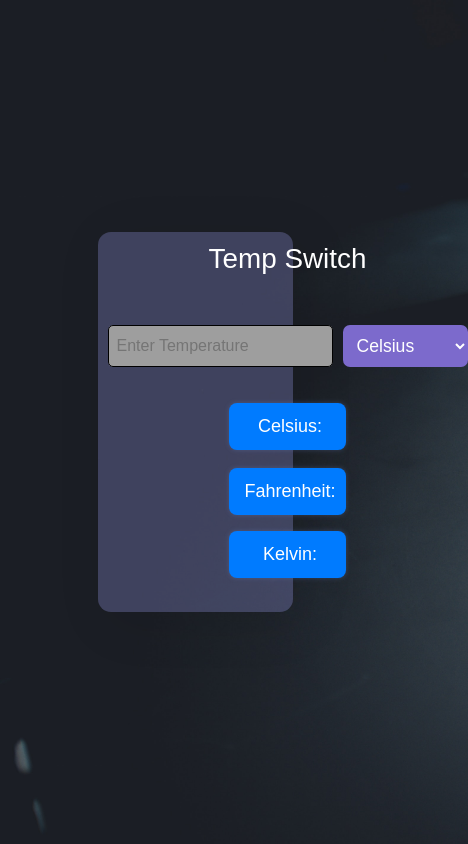
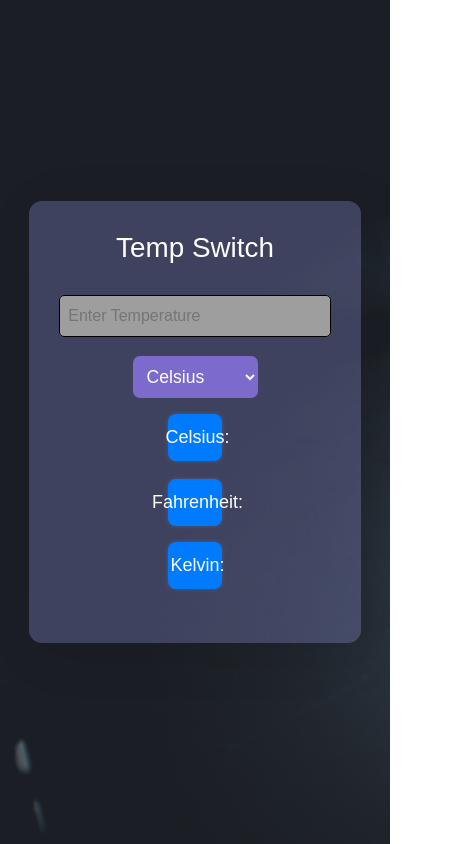
Before and after one commit to Ashwani2529/TempSwitch, a plain HTML site: page index.html in a window 390 px wide. Shown: the whole page, 468 px wide, since content can reach past the window. Drawn offline with nearby package versions, Linux system fonts and the light colour scheme; grey boxes are pictures that could not be loaded.

Commit message:
Add files via upload

```diff
--- a/styles.css
+++ b/styles.css
@@ -62,7 +62,6 @@ h1 {
     background-color: #7c6acc;
     color: #ffffff;
     border-radius: 7px;
-
     cursor: pointer;
     transition: background-color 0.3s ease;
   }
@@ -108,11 +107,7 @@ h1 {
     margin-top: 20px;
   }
 
-  .output-box {
 
-    box-shadow: 0 0 5px rgba(106, 137, 204, 0.3);
-    transition: box-shadow 0.3s ease;
-  }
 
   .output-box:hover {
     box-shadow: 0 0 10px rgba(106, 137, 204, 0.5);
@@ -132,14 +127,147 @@ h1 {
     padding-right: 5px;
   }
 
-  @media screen and (max-width: 480px) {
+  @media screen and (max-width: 682px) {
     .container {
       margin: 50px auto;
       padding: 10px;
     }
+    .output {
+      display: flex;
+      align-items: center;
+      justify-content: center;
+      flex-direction: column;
+      margin-top: 20px;
+    }
+      input {
+        width: 100%;
+        background-repeat: no-repeat;
+        /* background-size: contain; */
+        background-image: url('./wesson-wang-y0_vFxOHayg-unsplash.jpg');
+        background-color: #ffffff;
+        padding: 8px;
+        color: white;
+        font-size: 16px;
+        border: 1px solid #000000;
+        border-radius: 5px;
+      }
+      .output-box {
+        width:47%;
+        display: flex;
+        align-items: center;
+        justify-content: center;
+        box-shadow: 0 0 5px rgba(106, 137, 204, 0.3);
+        transition: box-shadow 0.3s ease;
+        border-radius: 5px;
+        background-color: rgba(106, 137, 204, 0.2);
+        margin-bottom: 10px;
+        padding: 10px;
+        font-size: 18px;
+        background-color: #007bff;
+        color: #fff;
+        border-radius: 8px;
+        /* text-align: center; */
+      }
+    .converter {
+      display: flow;
+      align-items: center;
+    }
+    .container {
+      width: 85%;
+      background-color: #8488c959;
+      box-shadow: 10px 10px 53px rgba(0, 0, 0, 0.1);
+      padding: 30px;
+      border-radius: 13px;
+      display:block;
+      grid-template-columns: 1fr;
+      grid-gap: 20px;
+      justify-items: center;
+    }
+    select {
+      font-size: 1.1rem;
+      margin-left:34%;
+      margin-top: 7%;
+      padding: 10px;
+      border: none;
+      background-color: #7c6acc;
+      color: #ffffff;
+      border-radius: 7px;
+
+      cursor: pointer;
+      transition: background-color 0.3s ease;
+    }
+  }
+  @media screen and (max-width:400px) {
+
+  .output {
+    display: flex;
+    align-items: center;
+    justify-content: center;
+    flex-direction: column;
+    margin-top: 20px;
+  }
+    input {
+      width: 100%;
+      background-repeat: no-repeat;
+      /* background-size: contain; */
+      background-image: url('./wesson-wang-y0_vFxOHayg-unsplash.jpg');
+      background-color: #ffffff;
+      padding: 8px;
+      color: white;
+      font-size: 16px;
+      border: 1px solid #000000;
+      border-radius: 5px;
+    }
+    .output-box {
+      width:47%;
+      display: flex;
+      align-items: center;
+      justify-content: center;
+      box-shadow: 0 0 5px rgba(106, 137, 204, 0.3);
+      transition: box-shadow 0.3s ease;
+      border-radius: 5px;
+      background-color: rgba(106, 137, 204, 0.2);
+      margin-bottom: 10px;
+      padding: 10px;
+      font-size: 18px;
+      background-color: #007bff;
+      color: #fff;
+      border-radius: 8px;
+      /* text-align: center; */
+    }
+  .converter {
+    display: flow;
+    align-items: center;
+  }
+  .container {
+    width: 85%;
+    background-color: #8488c959;
+    box-shadow: 10px 10px 53px rgba(0, 0, 0, 0.1);
+    padding: 30px;
+    border-radius: 13px;
+    display:block;
+    grid-template-columns: 1fr;
+    grid-gap: 20px;
+    justify-items: center;
+  }
+  select {
+    font-size: 1.1rem;
+    margin-left:27%;
+    margin-top: 7%;
+    padding: 10px;
+    border: none;
+    background-color: #7c6acc;
+    color: #ffffff;
+    border-radius: 7px;
+
+    cursor: pointer;
+    transition: background-color 0.3s ease;
+  }
   }
 
   .output-box {
+    box-shadow: 0 0 5px rgba(106, 137, 204, 0.3);
+    transition: box-shadow 0.3s ease;
 
     border-radius: 5px;
     background-color: rgba(106, 137, 204, 0.2);
```
